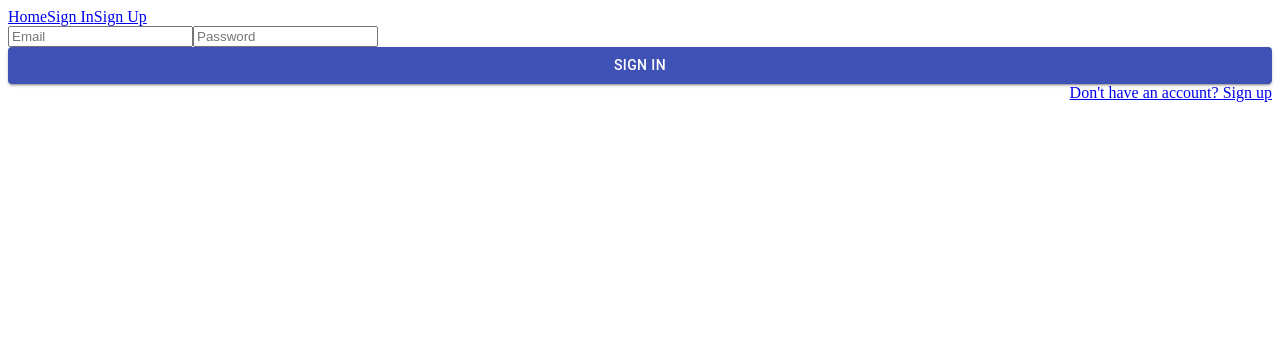
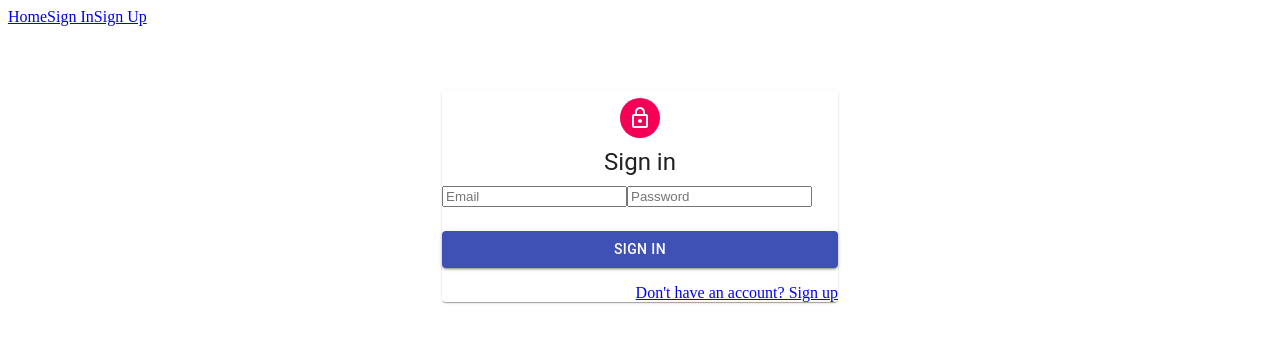
Before and after one commit to vnqx/olx-clone-nestjs-redux, a React app in the folder packages/app/: page /sign-in in a window 1280 px wide. Shown: the top 342 px of the page. Built offline with nearby package versions, Linux system fonts and the light colour scheme; no server answers.

Commit message:
Add create posting, and postings routes

```diff
--- /dev/null
+++ b/packages/app/src/pages/FullPosting.tsx
@@ -0,0 +1,5 @@
+import React from "react";
+
+export default function FullPosting() {
+  return <div>hi</div>;
+}
--- a/packages/app/src/pages/SignIn.tsx
+++ b/packages/app/src/pages/SignIn.tsx
@@ -1,10 +1,42 @@
 import React from "react";
 import SignInForm from "./signIn/SignInForm";
+import {
+  Container,
+  Typography,
+  Paper,
+  Avatar,
+  makeStyles,
+  Theme,
+} from "@material-ui/core";
+import LockOutlinedIcon from "@material-ui/icons/LockOutlined";
 
-export default function SignIn() {
+const useStyles = makeStyles((theme: Theme) => ({
+  paper: {
+    marginTop: theme.spacing(8),
+    display: "flex",
+    flexDirection: "column",
+    alignItems: "center",
+  },
+  avatar: {
+    margin: theme.spacing(1),
+    backgroundColor: theme.palette.secondary.main,
+  },
+}));
+
+export default function SignIn(): React.ReactElement {
+  const classes = useStyles();
+
   return (
-    <div>
-      <SignInForm />
-    </div>
+    <Container component="main" maxWidth="xs">
+      <Paper className={classes.paper}>
+        <Avatar className={classes.avatar}>
+          <LockOutlinedIcon />
+        </Avatar>
+        <Typography component="h1" variant="h5">
+          Sign in
+        </Typography>
+        <SignInForm />
+      </Paper>
+    </Container>
   );
 }
--- a/packages/app/src/pages/signIn/SignInForm.tsx
+++ b/packages/app/src/pages/signIn/SignInForm.tsx
@@ -1,14 +1,26 @@
 import React from "react";
 import { Formik, Field, Form } from "formik";
-import { Button, makeStyles, Grid } from "@material-ui/core";
+import {
+  Button,
+  makeStyles,
+  Grid,
+  createStyles,
+  Theme,
+} from "@material-ui/core";
 import { Link } from "react-router-dom";
 import useSignInForm from "../../hooks/useSignInForm";
 
-const useStyles = makeStyles(() => ({
-  root: {},
-  form: {},
-  submit: {},
-}));
+const useStyles = makeStyles((theme: Theme) =>
+  createStyles({
+    form: {
+      width: "100%", // Fix IE 11 issue.
+      marginTop: theme.spacing(1),
+    },
+    submit: {
+      margin: theme.spacing(3, 0, 2),
+    },
+  }),
+);
 
 export default function SignInForm(): React.ReactElement {
   const classes = useStyles();
```
Also changed, not shown: packages/app/src/hooks/useCreatePosting.ts (added, +64 -0 lines), packages/app/src/pages/CreatePosting.tsx (added, +10 -0 lines), packages/app/src/pages/Home.tsx (added, +10 -0 lines), packages/app/src/pages/createPosting/CreatePostingForm.tsx (added, +84 -0 lines), packages/app/src/pages/home/PostingItem.tsx (added, +22 -0 lines), packages/app/src/pages/home/PostingList.tsx (added, +17 -0 lines), packages/app/src/pages/home/Postings.tsx (added, +18 -0 lines).
